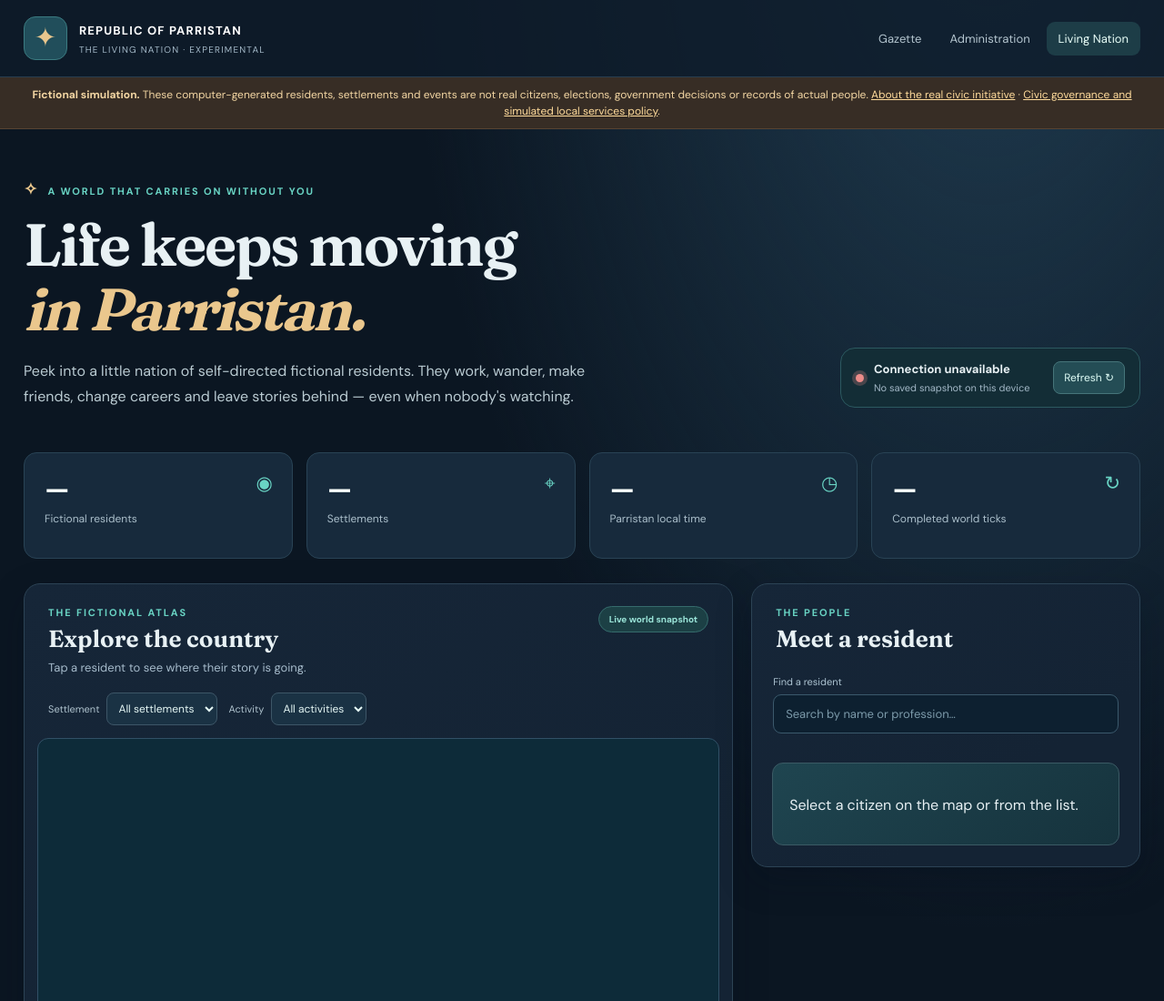
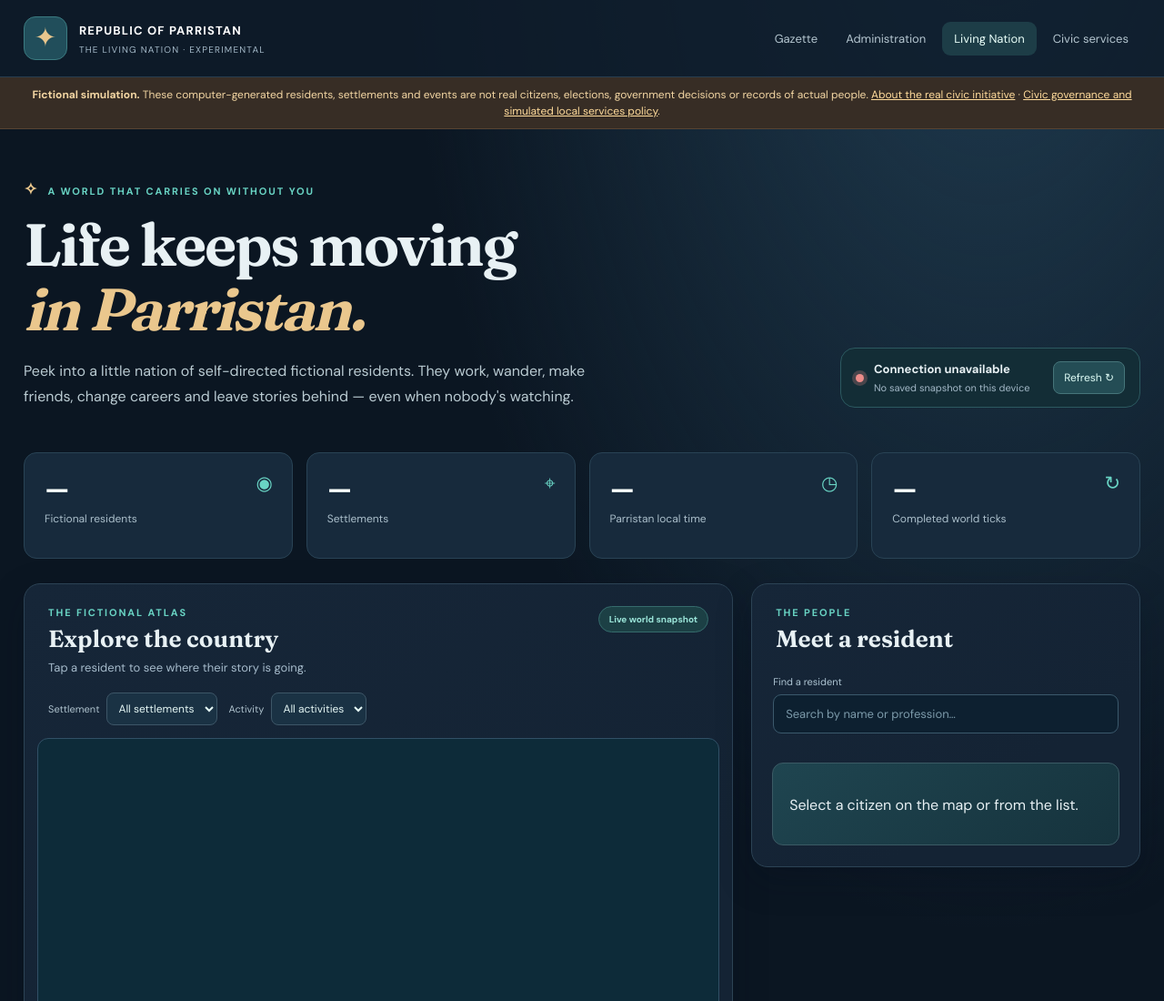
Before and after one commit to Parris-Tech-Services/RepublicOfParristan, a website: page docs/living-nation.html in a window 1280 px wide. Shown: the top 1100 px of the page at 91% size. Drawn offline with Linux system fonts and the light colour scheme; no server answers.

Commit message:
docs(sim): reflect live fictional civic ledger without claiming real services

```diff
--- a/docs/living-nation.html
+++ b/docs/living-nation.html
@@ -15,7 +15,7 @@
 <header class="topbar">
   <div class="top-inner">
     <a class="logo" href="index.html"><span class="logo-icon" aria-hidden="true">✦</span><span><strong>REPUBLIC OF PARRISTAN</strong><small>THE LIVING NATION · EXPERIMENTAL</small></span></a>
-    <nav aria-label="Primary"><a href="index.html">Gazette</a><a href="administration.html">Administration</a><a class="active" aria-current="page" href="living-nation.html">Living Nation</a></nav>
+    <nav aria-label="Primary"><a href="index.html">Gazette</a><a href="administration.html">Administration</a><a class="active" aria-current="page" href="living-nation.html">Living Nation</a><a href="civic-governance.html">Civic services</a></nav>
   </div>
 </header>
 <div class="notice"><strong>Fictional simulation.</strong> These computer-generated residents, settlements and events are not real citizens, elections, government decisions or records of actual people. <a href="about.html">About the real civic initiative</a> · <a href="civic-governance.html">Civic governance and simulated local services policy</a>.</div>
```
